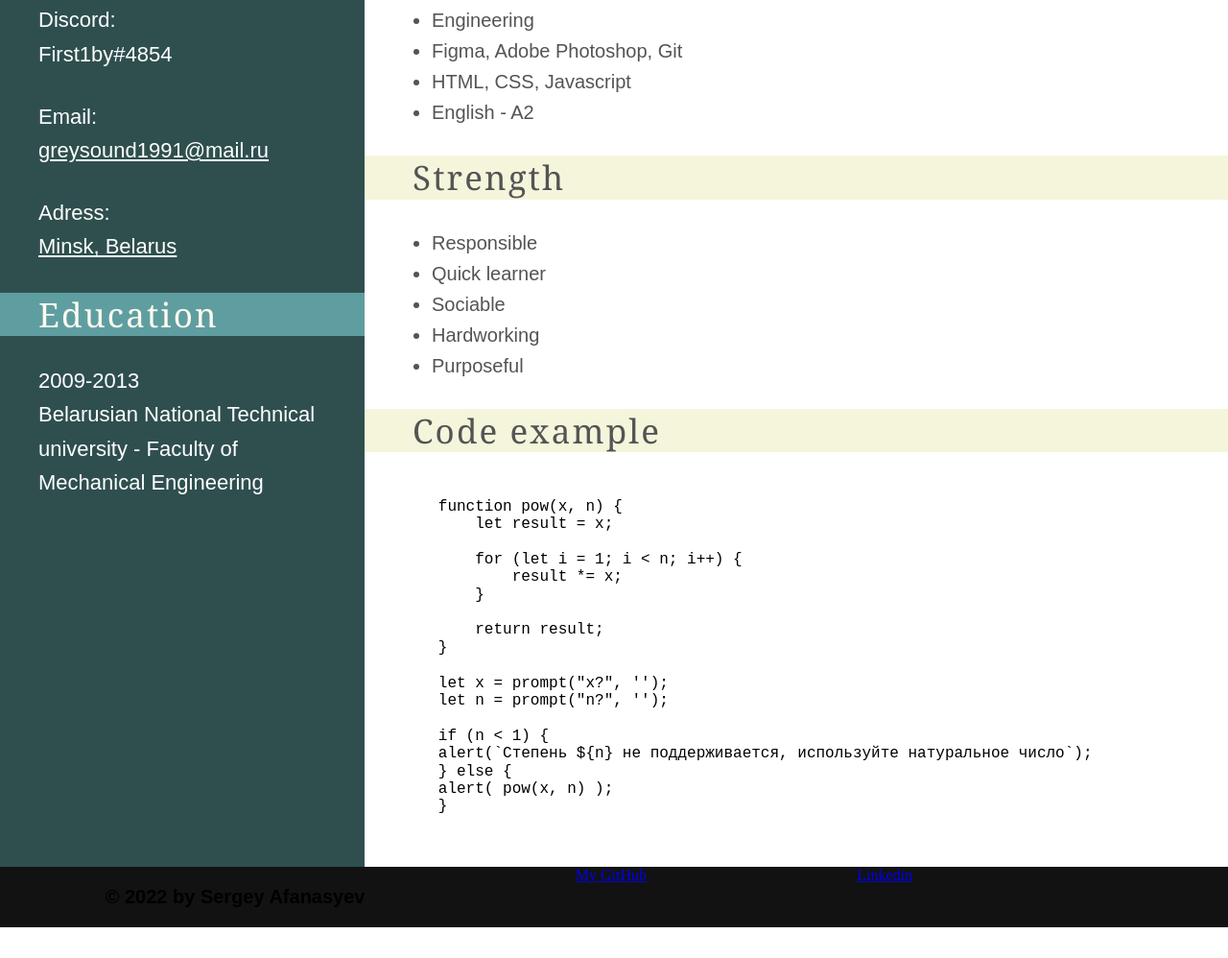
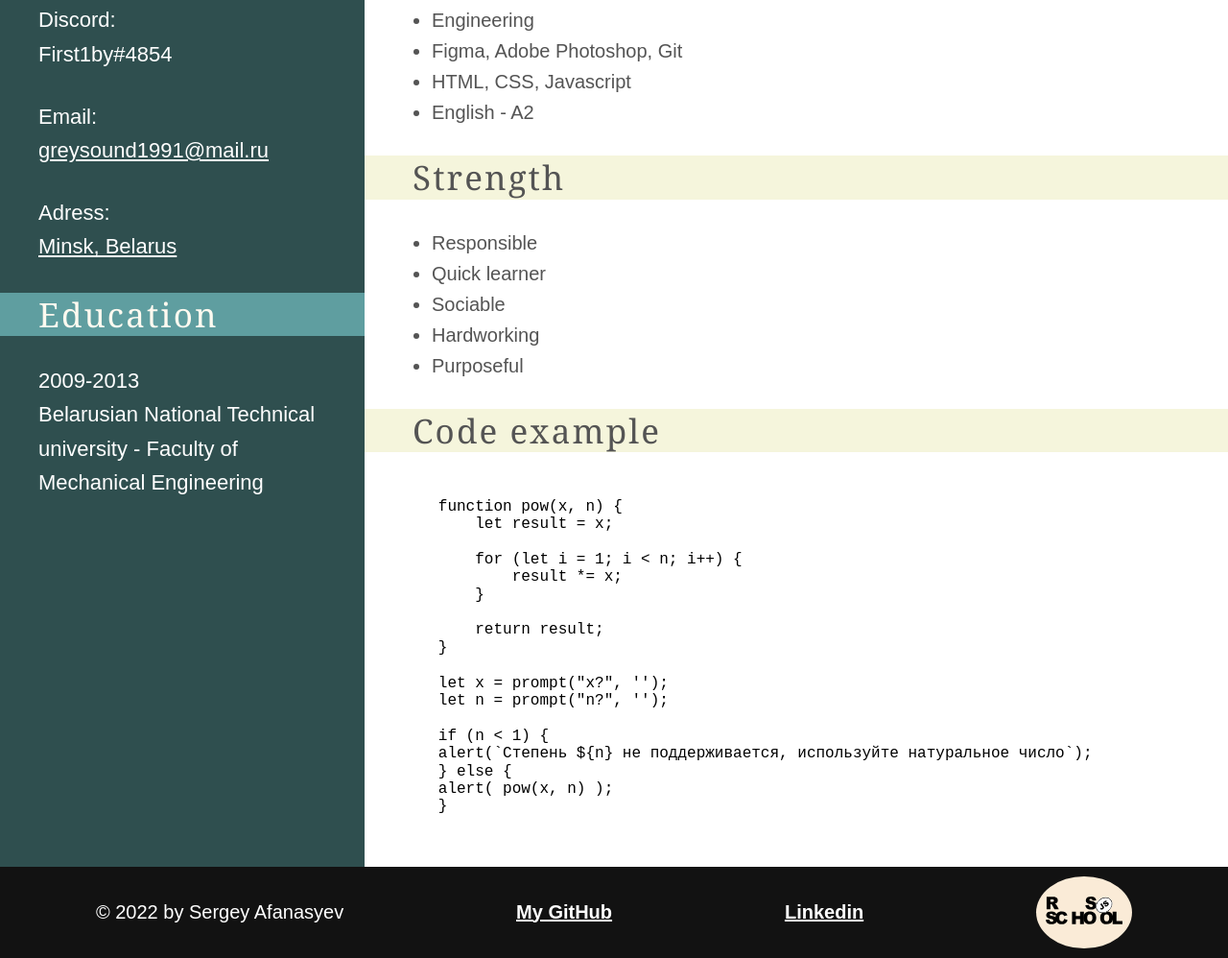
Before and after one commit to First1by/rsschool-cv, a plain HTML site: page index.html in a window 1280 px wide. Shown: the part 707-1705 px from the top of the page at 96% size. Before the commit the page ends 1673 px from the top, so only its background shows below. Drawn offline with nearby package versions, Linux system fonts and the light colour scheme.

Commit message:
feat: Completed CV

```diff
--- a/index.html
+++ b/index.html
@@ -103,7 +103,9 @@
        <a href="https://github.com/First1by" target="_blank">My GitHub</a>
        <a href="https://www.linkedin.com/in/sergey-afanasyev-1aa87a203/" target="_blank">Linkedin</a>
        <div class="rs-school">
-           <a href="https://rs.school/js/"></a>
+           <a href="https://rs.school/js/" target="_blank">
+               <img src="../rsschool-cv/img/rs_school_js.svg" width="80" height="50" alt="">
+           </a>
         </div>
 
     </footer>
--- a/style.css
+++ b/style.css
@@ -209,18 +209,36 @@ main .code h2 {
 }
 
 footer {
+    padding: 10px 10px;
     background-color: #000000ed;
     display: flex;
+    flex-wrap: wrap;
     justify-content: space-around;
+    align-items: center;
 }
 
 footer p {
+    color: white;
     font-size: 20px;
     font-family: "Ubuntu", sans-serif;
-    font-weight: 600;
+    font-weight: 500;
 }
 
+footer a {
 
+    font-size: 20px;
+    font-family: "Ubuntu", sans-serif;
+    font-weight: 700;
+    /* text-decoration: none; */
+    color: white;
+}
+
+footer .rs-school a {
+    background-color: antiquewhite;
+    display: block;
+    padding: 10px 10px;
+    border-radius: 50%;
+}
 
 @media (max-width:768px) {
     main {
```
